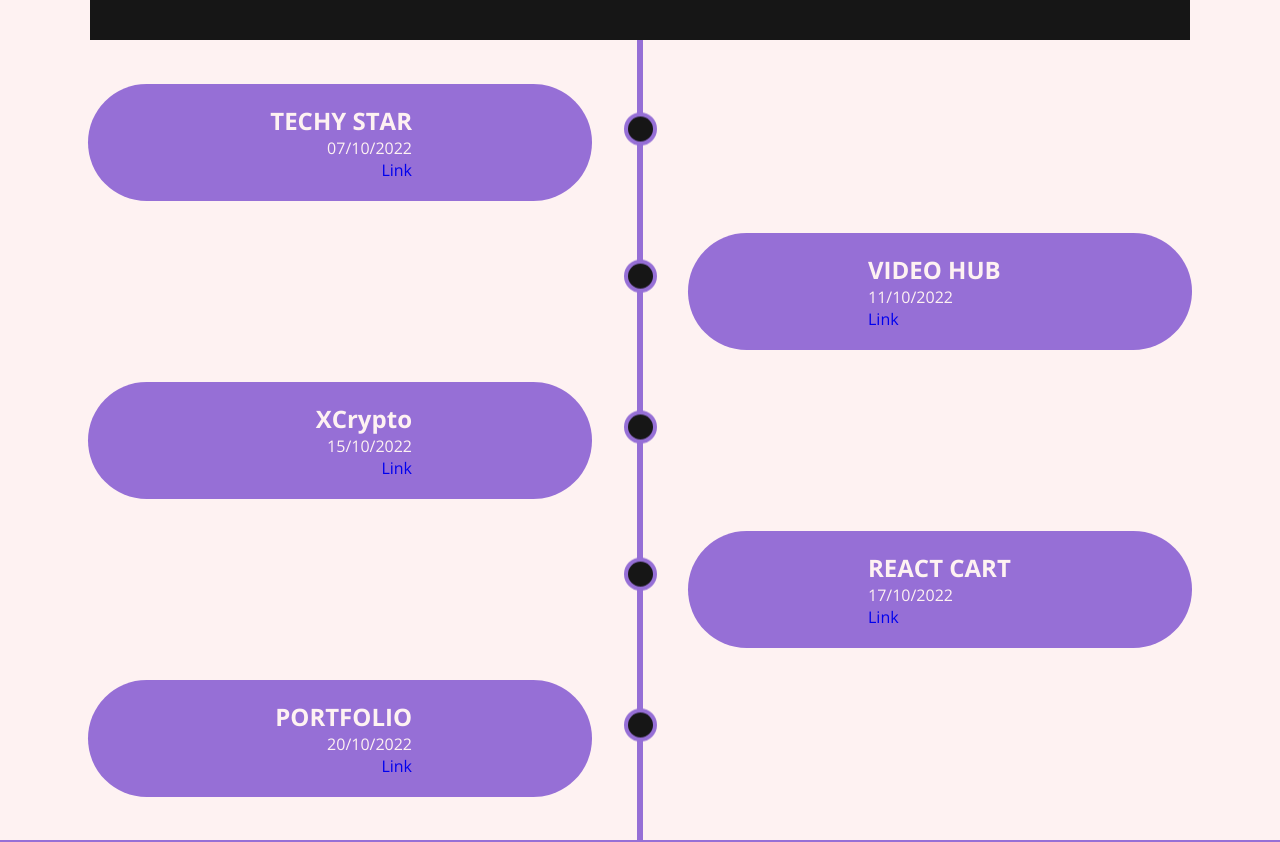
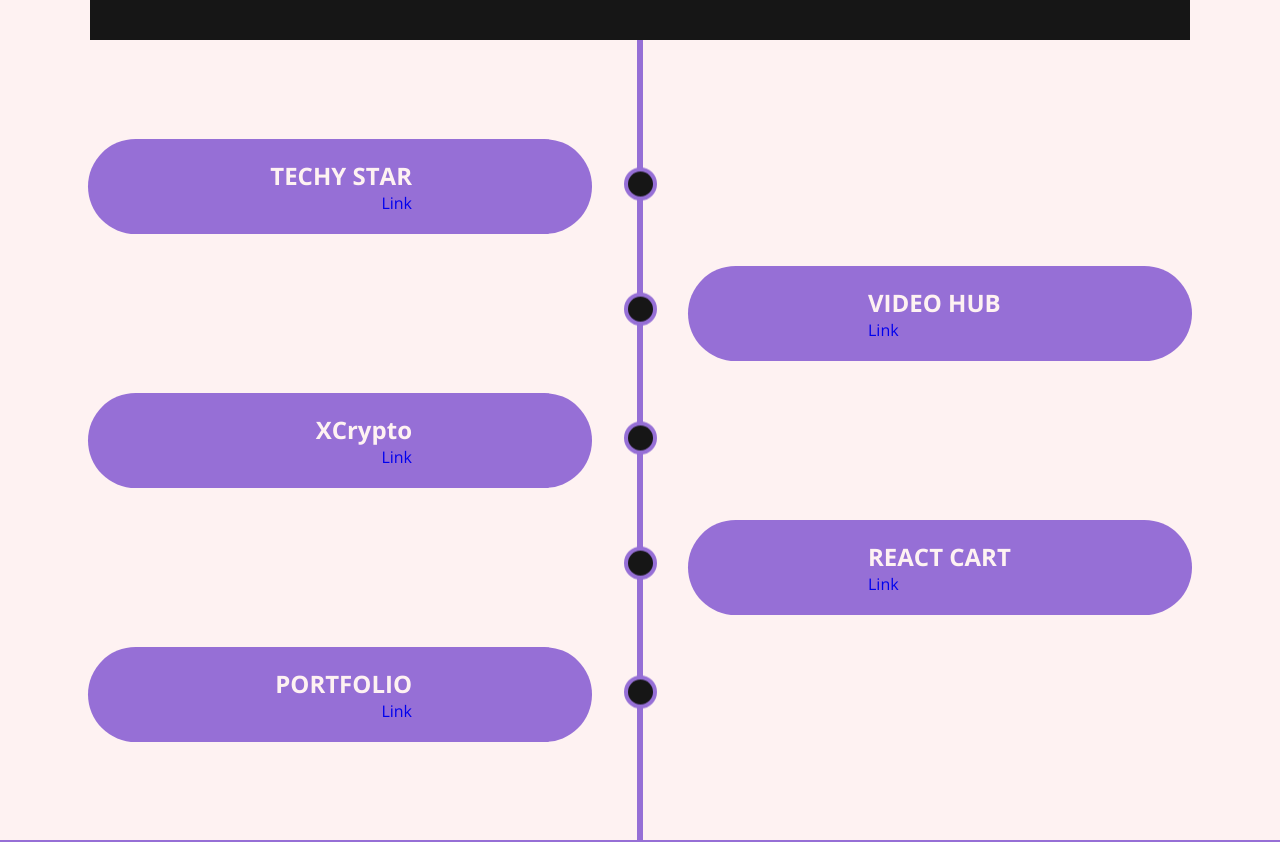
Before and after one commit to souravbarman00/My_profile, a React (Create React App) app: page / in a window 1280 px wide. Shown: the part 1740-2582 px from the top of the page. Built offline with nearby package versions, Linux system fonts and the light colour scheme.

Commit message:
Third commit

```diff
--- a/src/components/Timeline.jsx
+++ b/src/components/Timeline.jsx
@@ -27,7 +27,6 @@ const TimelineItem = ({ heading, text, index,url }) => (
   >
     <div>
       <h2>{heading}</h2>
-      <p>{text}</p>
       <a href="https://sourav-mrou.onrender.com">Link</a>
     </div>
   </div>
```
